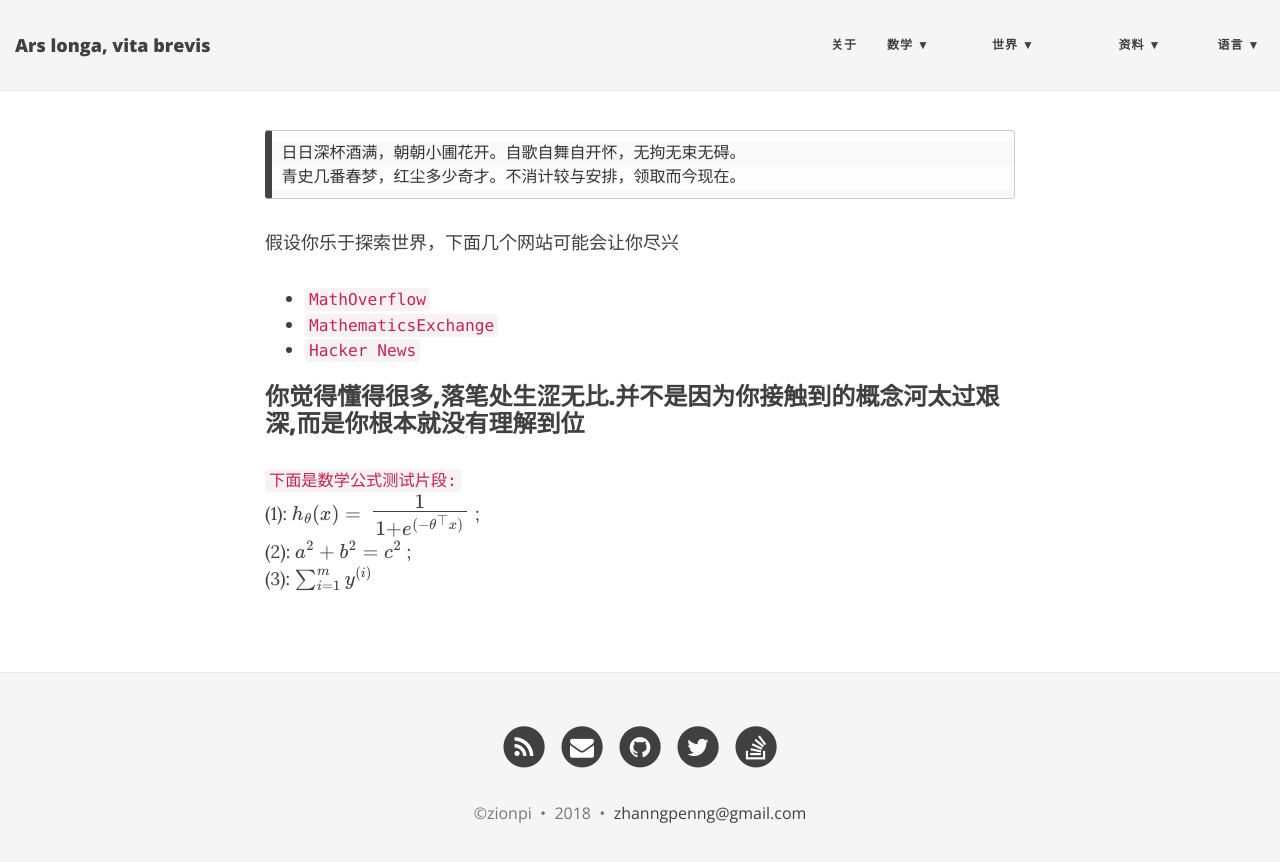
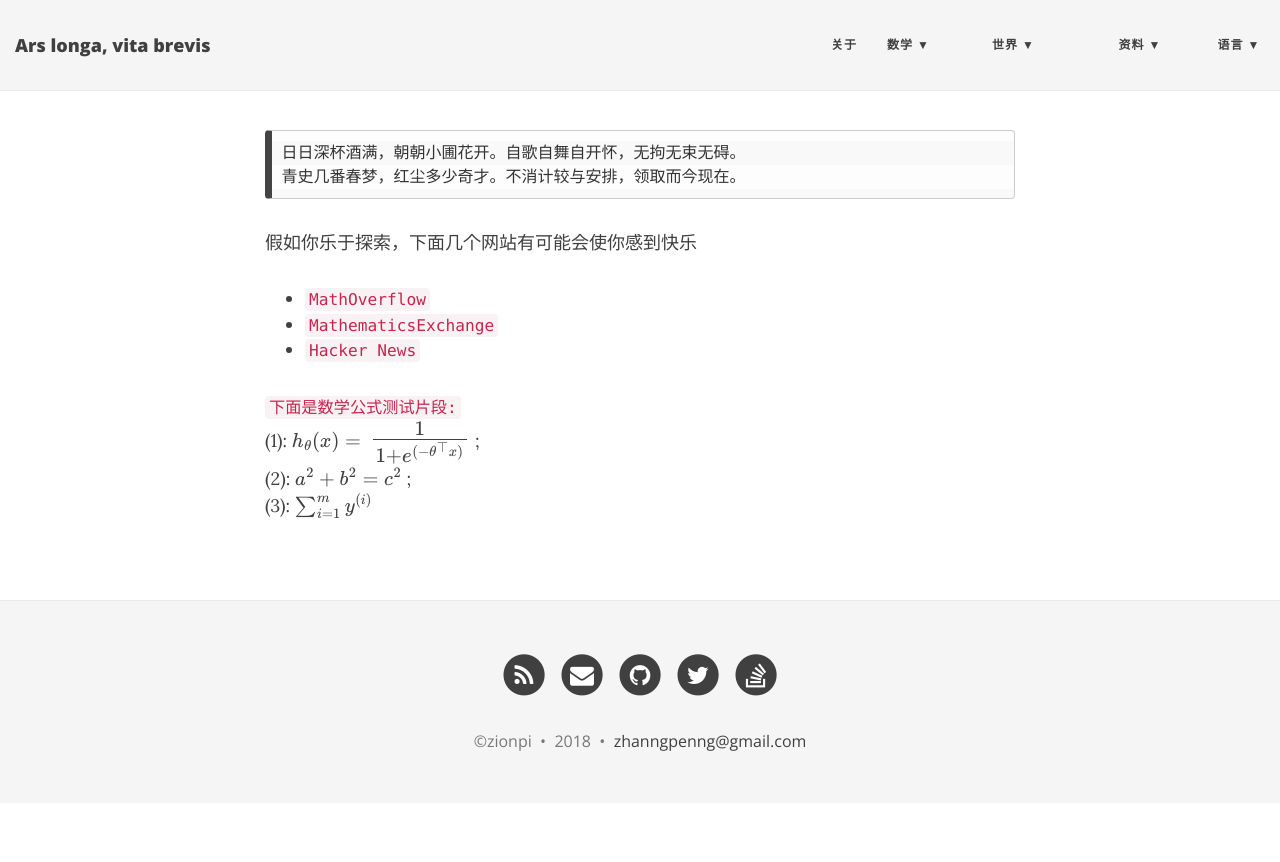
Before and after one commit to ZionPi/zionpi.github.io, a Jekyll site: the page built from about.md, in a window 1280 px wide. Shown: the top 862 px of the page. Built offline with Jekyll 4.4.1, drawn with Linux system fonts in a browser that asks for light colours; nearby versions of some CDN libraries; formulas are drawn with MathJax 3.

Commit message:
Update about.md

````diff
--- a/about.md
+++ b/about.md
@@ -6,12 +6,11 @@ layout: page
 青史几番春梦，红尘多少奇才。不消计较与安排，领取而今现在。
 ```
 
- 假设你乐于探索世界，下面几个网站可能会让你尽兴
+ 假如你乐于探索，下面几个网站有可能会使你感到快乐
 - [`MathOverflow`](https://mathoverflow.net/)
 - [`MathematicsExchange`](https://math.stackexchange.com/)
 - [`Hacker News`](https://news.ycombinator.com/)
 
-### 你觉得懂得很多,落笔处生涩无比.并不是因为你接触到的概念河太过艰深,而是你根本就没有理解到位
 
 
  `下面是数学公式测试片段:`
````
